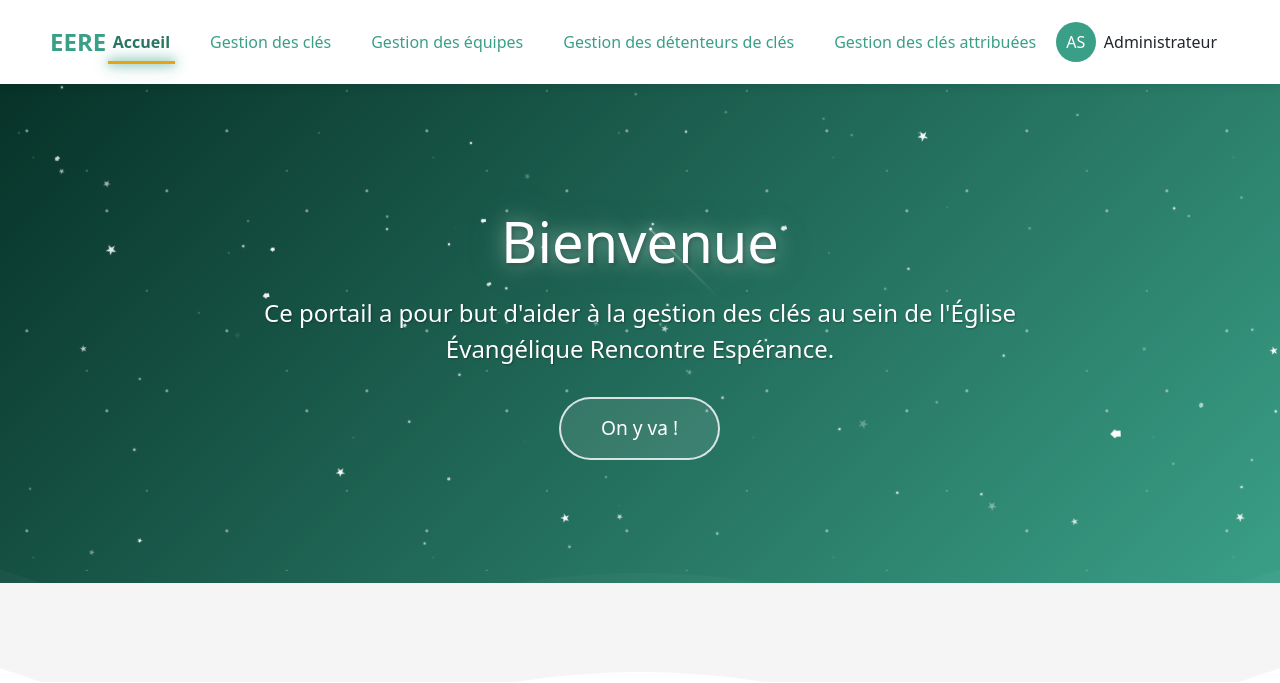
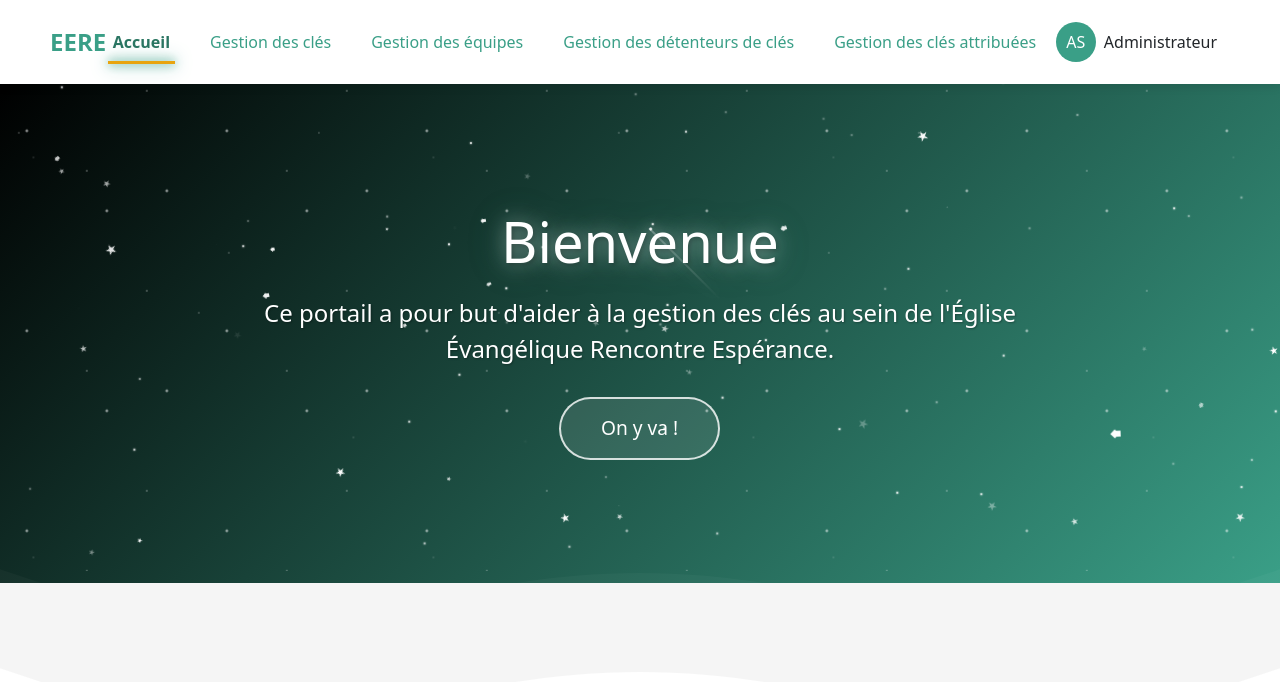
Before and after one commit to Dev9710/keys-management-eere, a Django app: page /home/ in a window 1280 px wide. Shown: the top 683 px of the page. Run offline with Django 4.2, Linux system fonts and the light colour scheme; a user stored in the database is signed in.

Commit message:
home page banner background

```diff
--- a/merchex/listings/templates/listings/home.html
+++ b/merchex/listings/templates/listings/home.html
@@ -14,7 +14,7 @@
 
 /* Section Hero avec animation d'étoiles */
 .hero-section {
-    background: linear-gradient(135deg,  #073228,  #3a9f87);
+    background: linear-gradient(135deg,  #000000,  #3a9f87); /*#073228*/
     padding: 80px 20px;
     text-align: center;
     color: white;
```
Also changed, not shown: merchex/db.sqlite3.
